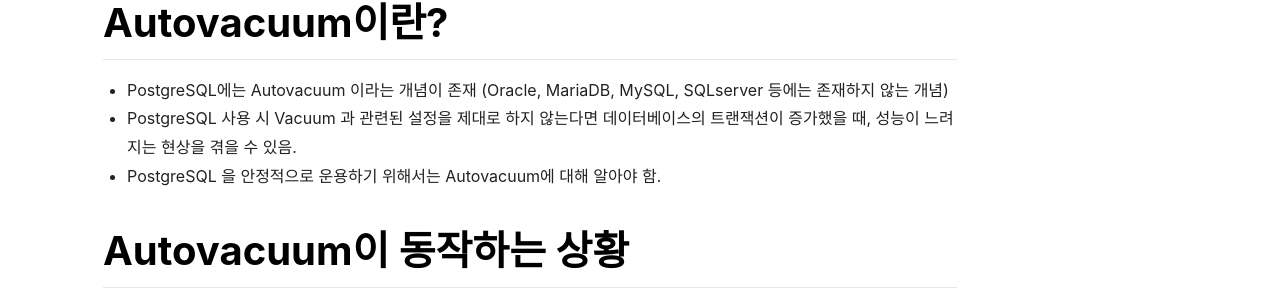
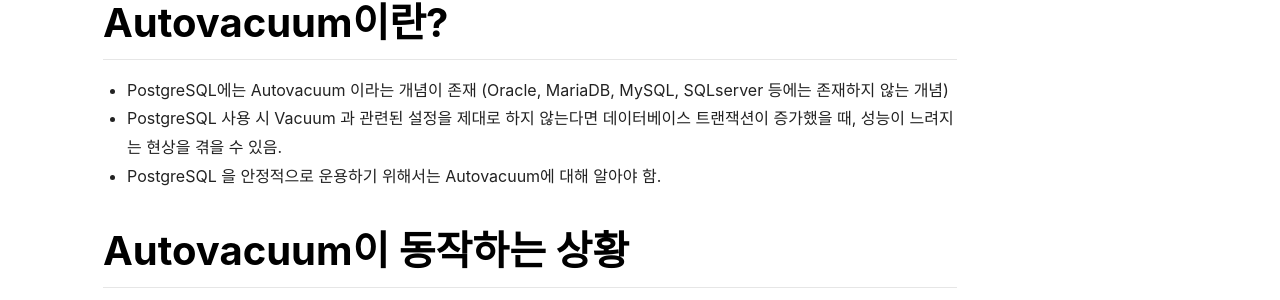
Before and after one commit to cloudnine-mj/cloudnine-mj.github.io, a Jekyll site: the page built from _posts/2023-10-30-DB- PostgreSQL Autovacuum.md, in a window 1280 px wide. Shown: the part 359-659 px from the top of the page. Built offline with Jekyll 4.4.1, drawn with Linux system fonts in a browser that asks for light colours; nearby versions of some CDN libraries; emoji names are drawn with the system emoji font.

Commit message:
autovacuum5

```diff
--- a/_posts/2023-10-30-DB- PostgreSQL Autovacuum.md
+++ b/_posts/2023-10-30-DB- PostgreSQL Autovacuum.md
@@ -11,7 +11,7 @@ tags: [PostgreSQL]
 # Autovacuum이란?
 
 * PostgreSQL에는 Autovacuum 이라는 개념이 존재 (Oracle, MariaDB, MySQL, SQLserver 등에는 존재하지 않는 개념)
-* PostgreSQL 사용 시 Vacuum 과 관련된 설정을 제대로 하지 않는다면 데이터베이스의 트랜잭션이 증가했을 때, 성능이 느려지는 현상을 겪을 수 있음.
+* PostgreSQL 사용 시 Vacuum 과 관련된 설정을 제대로 하지 않는다면 데이터베이스 트랜잭션이 증가했을 때, 성능이 느려지는 현상을 겪을 수 있음.
 * PostgreSQL 을 안정적으로 운용하기 위해서는 Autovacuum에 대해 알아야 함.
 
 
```
